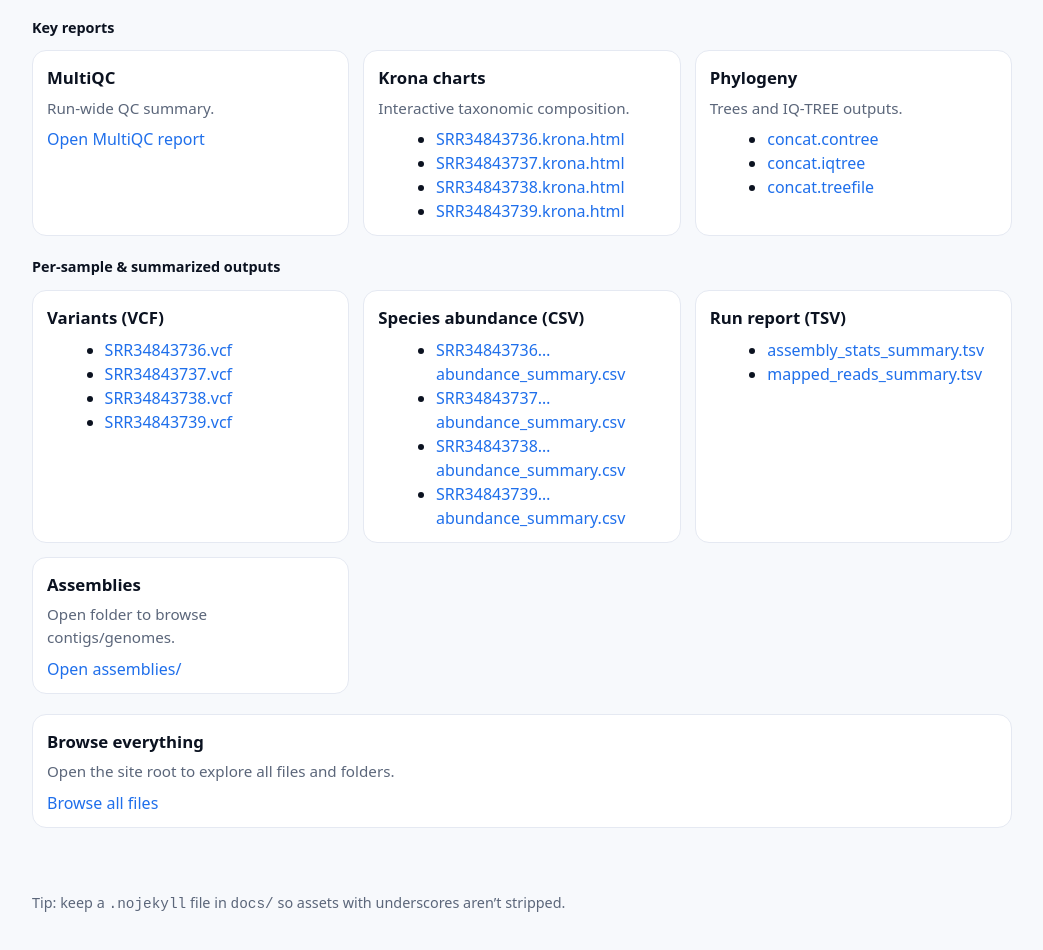
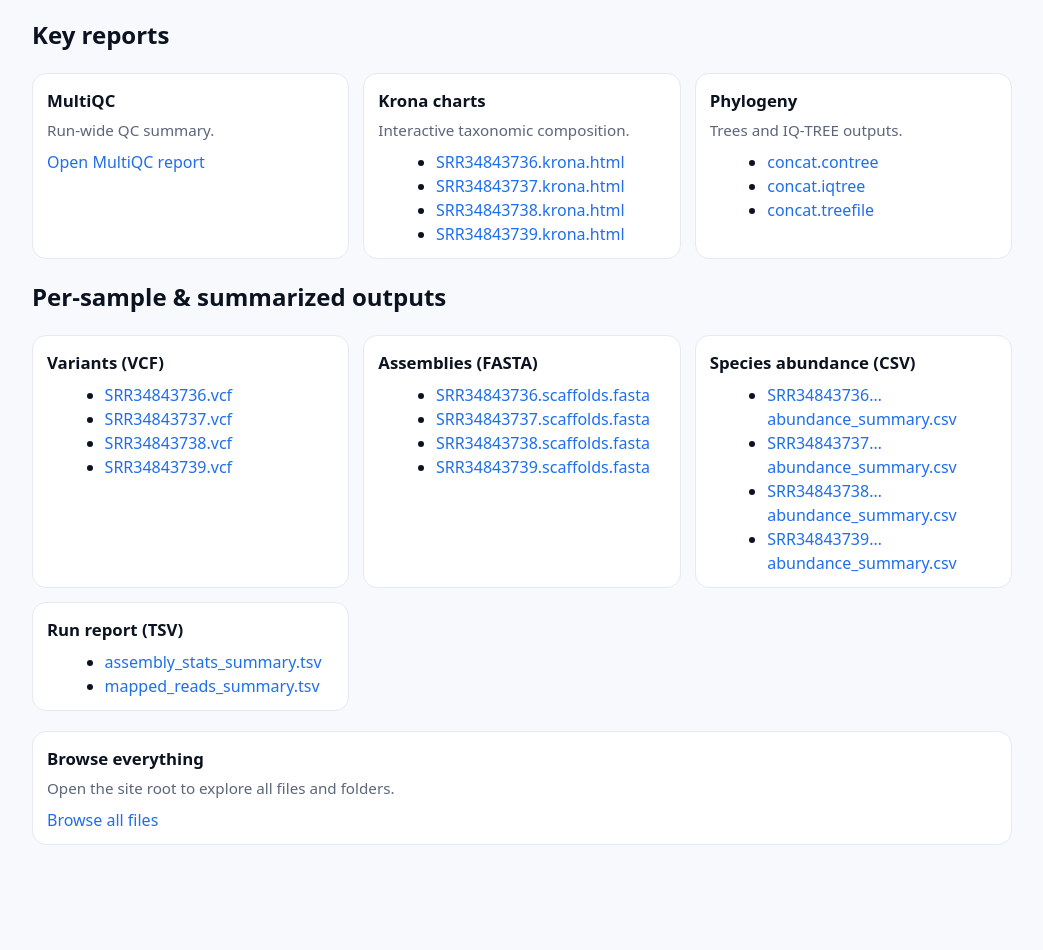
Before and after one commit to gmboowa/Bunya-ONT-Gen, a plain HTML site: page docs/index.html in a window 1280 px wide. Shown: the part 124-1074 px from the top of the page, without its empty margins (118-1161 px from the left). After the commit the page ends 1017 px from the top, so only its background shows below. Drawn offline with Linux system fonts and the light colour scheme.

Commit message:
Index: remove footer tip; list assemblies like variants

```diff
--- a/docs/index.html
+++ b/docs/index.html
@@ -17,8 +17,6 @@
   a { color:var(--link); text-decoration:none }
   a:hover { text-decoration:underline }
   ul { margin:.5rem 0 0 1.1rem }
-  footer { max-width:980px; margin:0 auto; padding:1rem 1.25rem 2.5rem; color:var(--muted); font-size:.9rem }
-  .small { font-size:.9rem }
 </style>
 
 <header>
@@ -71,6 +69,17 @@
           <li><a href="variants/SRR34843739.vcf">SRR34843739.vcf</a></li>
         </ul>
       </div>
+
+      <div class="card">
+        <h3>Assemblies (FASTA)</h3>
+        <ul>
+          <li><a href="assemblies/SRR34843736.scaffolds.fasta">SRR34843736.scaffolds.fasta</a></li>
+          <li><a href="assemblies/SRR34843737.scaffolds.fasta">SRR34843737.scaffolds.fasta</a></li>
+          <li><a href="assemblies/SRR34843738.scaffolds.fasta">SRR34843738.scaffolds.fasta</a></li>
+          <li><a href="assemblies/SRR34843739.scaffolds.fasta">SRR34843739.scaffolds.fasta</a></li>
+        </ul>
+      </div>
+
       <div class="card">
         <h3>Species abundance (CSV)</h3>
         <ul>
@@ -80,17 +89,13 @@
           <li><a href="summary/SRR34843739.clean_species_abundance_summary.csv">SRR34843739…abundance_summary.csv</a></li>
         </ul>
       </div>
+
       <div class="card">
         <h3>Run report (TSV)</h3>
         <ul>
           <li><a href="report/assembly_stats_summary.tsv">assembly_stats_summary.tsv</a></li>
           <li><a href="report/mapped_reads_summary.tsv">mapped_reads_summary.tsv</a></li>
         </ul>
-      </div>
-      <div class="card">
-        <h3>Assemblies</h3>
-        <p>Open folder to browse contigs/genomes.</p>
-        <a href="assemblies/">Open assemblies/</a>
       </div>
     </div>
   </section>
@@ -103,7 +108,3 @@
     </div>
   </section>
 </main>
-
-<footer>
-  <div>Tip: keep a <code>.nojekyll</code> file in <code>docs/</code> so assets with underscores aren’t stripped.</div>
-</footer>
```
